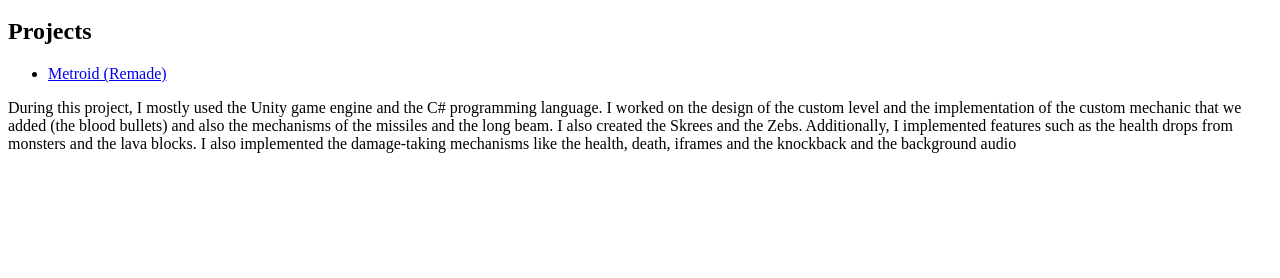
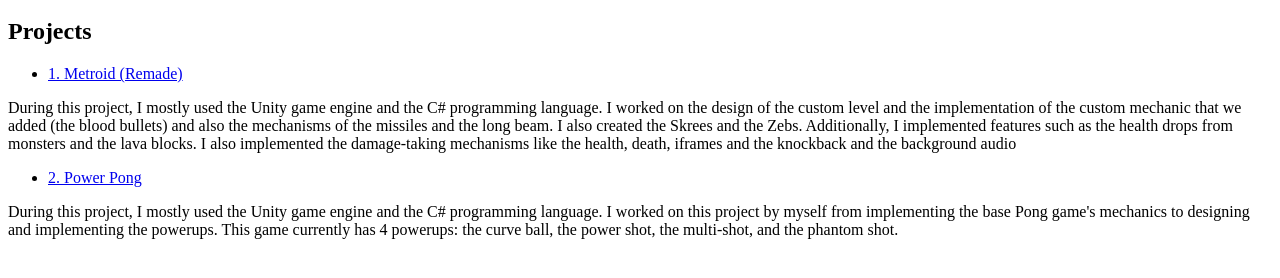
Before and after one commit to pattaraatt/eecs494-pattara-portfolio, a plain HTML site: page index.html in a window 1280 px wide. Shown: the part 48-326 px from the top of the page. Drawn offline with Linux system fonts and the light colour scheme.

Commit message:
Update index.html

```diff
--- a/index.html
+++ b/index.html
@@ -7,11 +7,18 @@
 
 <!-- TODO: Erase one of these two. Replace the 'href' link below with a link to your WebGL build page. -->
 <ul>
-<li><a href="https://pattaraatt.itch.io/metroid">Metroid (Remade)</a></li>
+<li><a href="https://pattaraatt.itch.io/metroid">1. Metroid (Remade)</a></li>
 </ul>
 
 <p> During this project, I mostly used the Unity game engine and the C# programming language. I worked on the design of the custom level and the implementation of the custom mechanic that we added (the blood bullets) and also the mechanisms of the missiles and the long beam.
 I also created the Skrees and the Zebs. Additionally, I implemented features such as the health drops from monsters and the lava blocks. I also implemented the damage-taking mechanisms like the health, death, iframes and the knockback and the background audio</p>
 
+<ul>
+<li><a href="https://pattaraatt.itch.io/pong">2. Power Pong</a></li>
+</ul>
+
+<p> During this project, I mostly used the Unity game engine and the C# programming language. I worked on this project by myself from implementing the base Pong game's mechanics to designing and implementing the powerups. This game currently has 4 powerups: the curve ball, the power shot, the multi-shot, and the phantom shot.</p>
+
+
 <!-- TIP: Rename this file "index.html", and it will become the default landing page whenever someone navigates their browser to your domain. -->
 </html>
```
